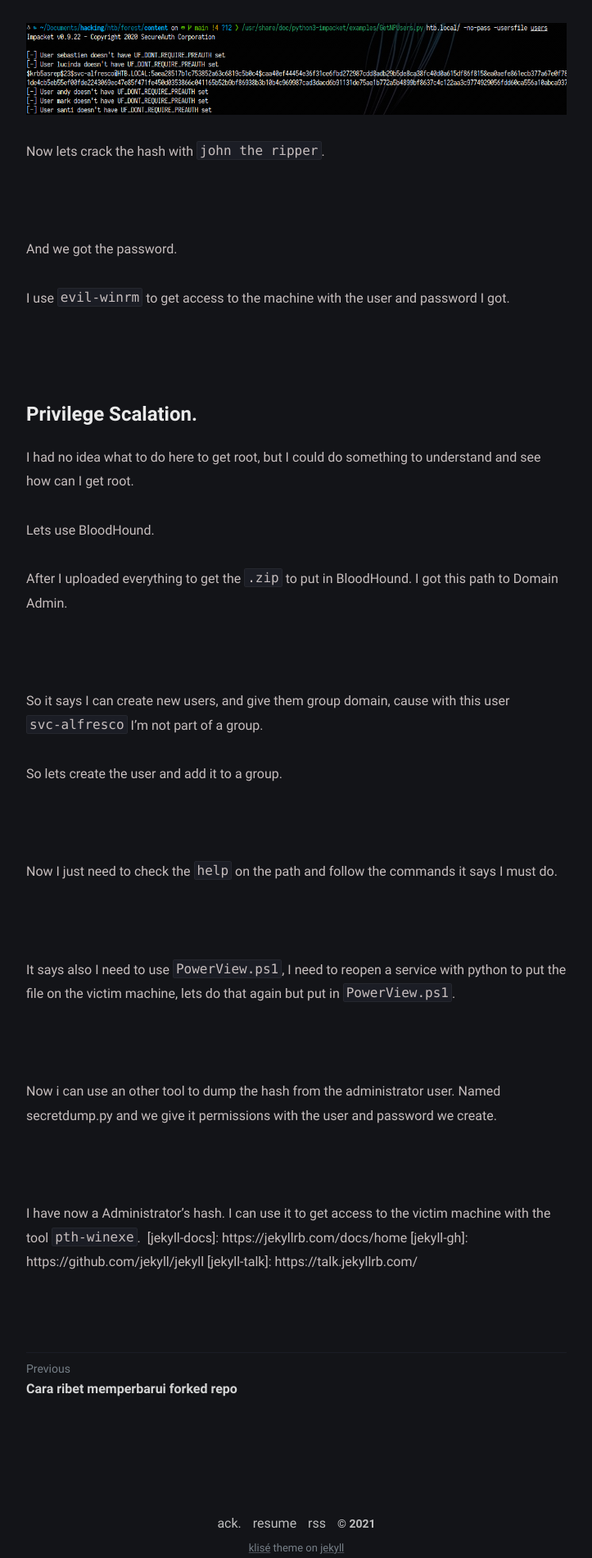
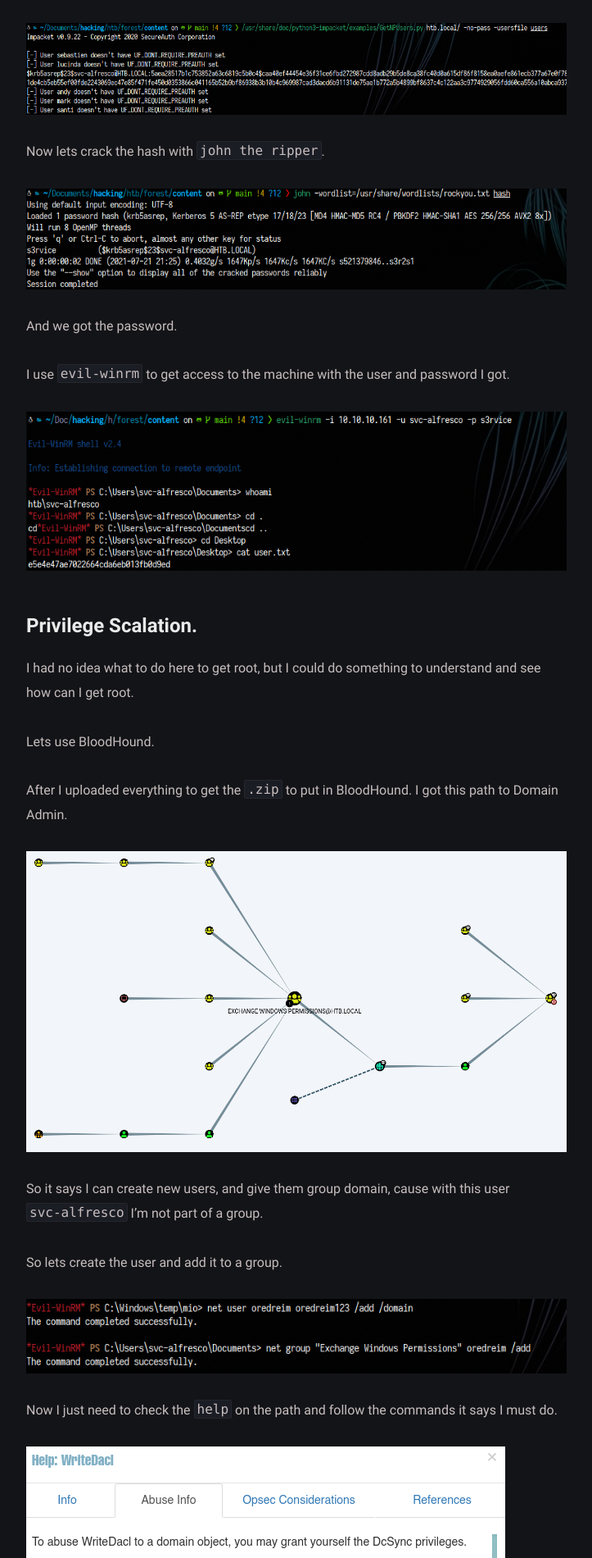
Before and after one commit to Oredreim/oredreim.github.io, a Jekyll site: the page built from _posts/welcome-to-jekyll/2021-08-01-Forest.md, in a window 1280 px wide. Shown: the part 3803-5703 px from the top of the page at 82% size, without its empty margins (278-1001 px from the left). Built offline with Jekyll 4.4.1, drawn with Linux system fonts in a browser that asks for light colours.

Commit message:
nuevo source imagenes

```diff
--- a/_posts/welcome-to-jekyll/2021-08-01-Forest.md
+++ b/_posts/welcome-to-jekyll/2021-08-01-Forest.md
@@ -86,13 +86,13 @@ Now lets use GetNPUsers.py to enumerate some password for the users we got.
 
 Now lets crack the hash with `john the ripper`.
 
-![](Images/Pasted%20image%2020210721214507.png)
+<img src="/assets/img/forest/5.png">
 
 And we got the password.
 
 I use `evil-winrm` to get access to the machine with the user and password I got.
 
-![](Images/Pasted%20image%2020210721214623.png)
+<img src="/assets/img/forest/6.png">
 
 # Privilege Scalation.
 I had no idea what to do here to get root, but I could do something to understand and see how can I get root.
@@ -101,30 +101,30 @@ Lets use BloodHound.
 
 After I uploaded everything to get the `.zip` to put in BloodHound. I got this path to Domain Admin.
 
-![](Images/Pasted%20image%2020210722112244.png)
+<img src="/assets/img/forest/7.png">
 
 So it says I can create new users, and give them group domain, cause with this user `svc-alfresco` I'm not part of a group.
 
 So lets create the user and add it to a group.
 
-![](Images/Pasted%20image%2020210722135746.png)
+<img src="/assets/img/forest/8.png">
 
 Now I just need to check the `help` on the path and follow the commands it says I must do.
 
-![](Images/Pasted%20image%2020210722141329.png)
+<img src="/assets/img/forest/9.png">
 
 It says also I need to use `PowerView.ps1`, I need to reopen a service with python to put the file on the victim machine, lets do that again but put in `PowerView.ps1`.
 
-![](Images/Pasted%20image%2020210722150208.png)
-![](Images/Pasted%20image%2020210722143702.png)
-![](Images/Pasted%20image%2020210722150123.png)
+<img src="/assets/img/forest/10.png">
+<img src="/assets/img/forest/11.png">
+<img src="/assets/img/forest/12.png">
 
 Now i can use an other tool to dump the hash from the administrator user. Named secretdump.py and we give it permissions with the user and password we create.
 
-![](Images/Pasted%20image%2020210722150309.png)
+<img src="/assets/img/forest/13.png">
 
 I have now a Administrator's hash. I can use it to get access to the victim machine with the tool `pth-winexe`.
-![](Images/Pasted%20image%2020210722150721.png)
+<img src="/assets/img/forest/14.png">
 [jekyll-docs]: https://jekyllrb.com/docs/home
 [jekyll-gh]:   https://github.com/jekyll/jekyll
 [jekyll-talk]: https://talk.jekyllrb.com/
```
Also changed, not shown: assets/img/forest/10.png (renamed from assets/img/forest/Pasted image 20210722141645.png), assets/img/forest/11.png (renamed from assets/img/forest/Pasted image 20210722143655.png), assets/img/forest/12.png (renamed from assets/img/forest/Pasted image 20210722143702.png), assets/img/forest/13.png (renamed from assets/img/forest/Pasted image 20210722150123.png), assets/img/forest/14.png (renamed from assets/img/forest/Pasted image 20210722150208.png), assets/img/forest/15.png (renamed from assets/img/forest/Pasted image 20210722150309.png), assets/img/forest/16.png (renamed from assets/img/forest/Pasted image 20210722150721.png), assets/img/forest/5.png (renamed from assets/img/forest/Pasted image 20210721214507.png), assets/img/forest/6.png (renamed from assets/img/forest/Pasted image 20210721214623.png), assets/img/forest/7.png (renamed from assets/img/forest/Pasted image 20210722112244.png), assets/img/forest/8.png (renamed from assets/img/forest/Pasted image 20210722135746.png), assets/img/forest/9.png (renamed from assets/img/forest/Pasted image 20210722141329.png), 1 other file.
